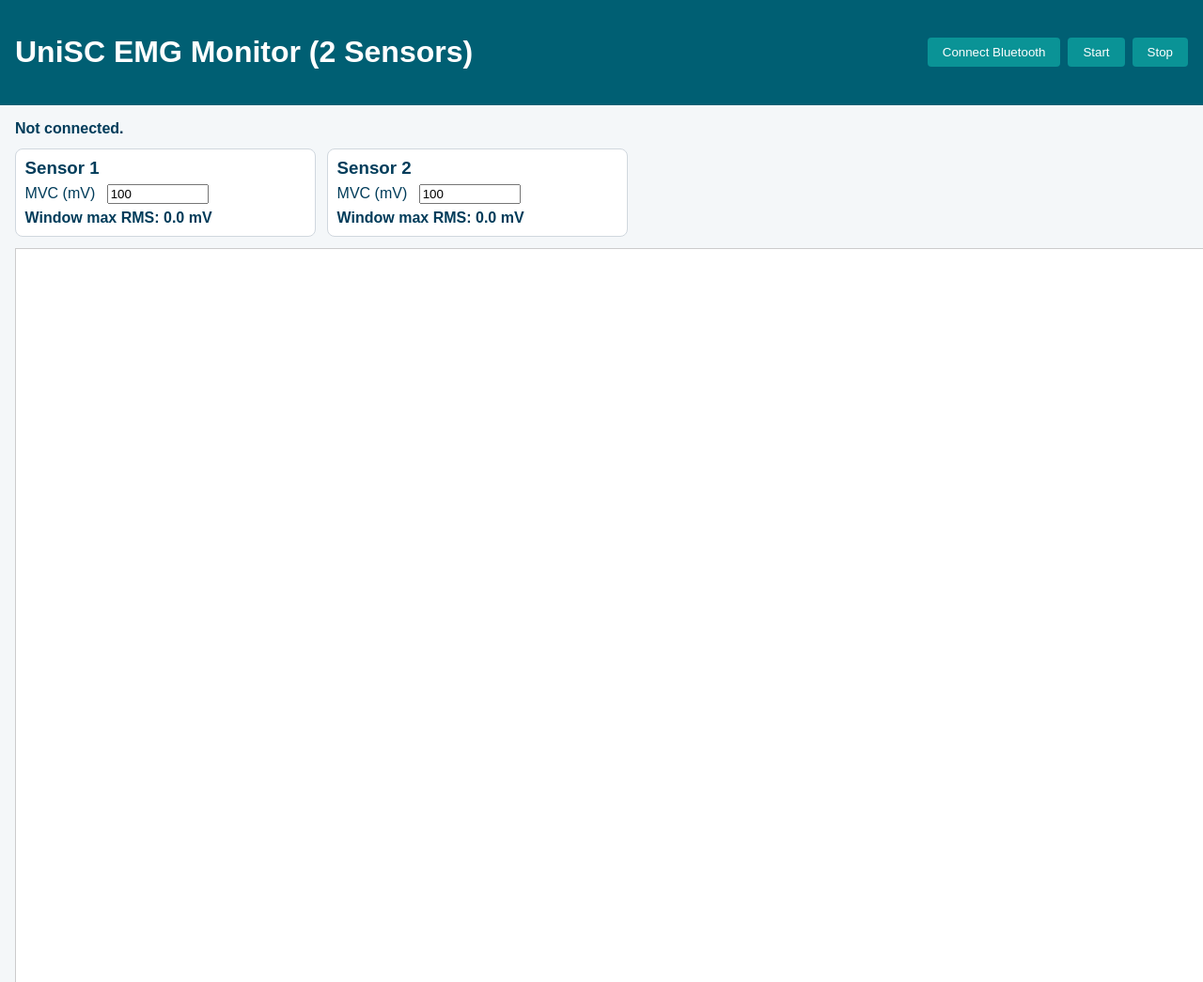
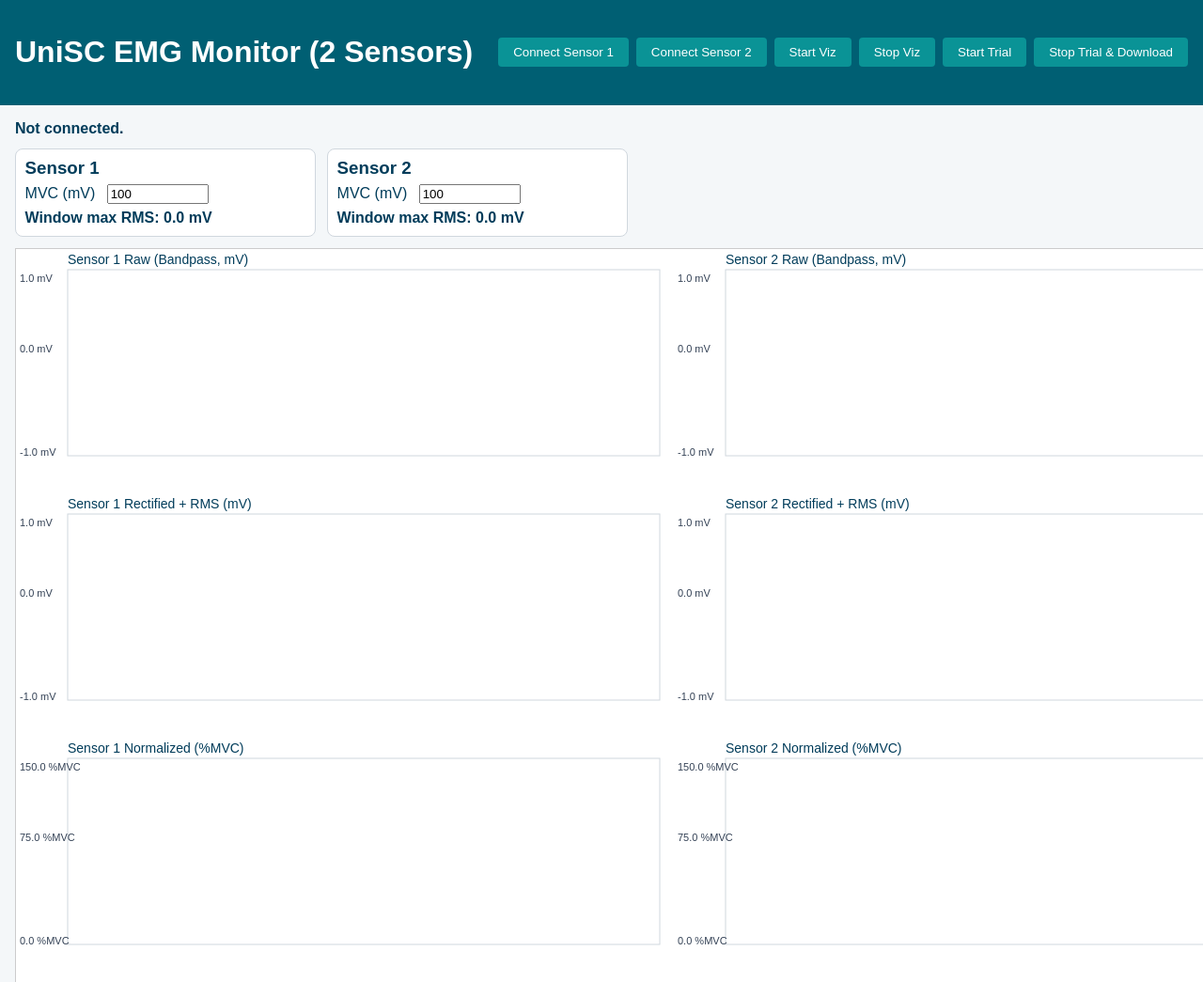
Before and after one commit to robertbuhmann/emg-recording-software, a plain HTML site: page index.html in a window 1280 px wide. Shown: the top 1045 px of the page at 94% size. Drawn offline with Linux system fonts and the light colour scheme.

Commit message:
Update index.html

```diff
--- a/index.html
+++ b/index.html
@@ -9,9 +9,12 @@
   <header>
     <h1>UniSC EMG Monitor (2 Sensors)</h1>
     <div class="top-actions">
-      <button id="connectBtn">Connect Bluetooth</button>
-      <button id="startVizBtn">Start</button>
-      <button id="stopVizBtn">Stop</button>
+      <button id="connectSensor1Btn">Connect Sensor 1</button>
+      <button id="connectSensor2Btn">Connect Sensor 2</button>
+      <button id="startVizBtn">Start Viz</button>
+      <button id="stopVizBtn">Stop Viz</button>
+      <button id="startTrialBtn">Start Trial</button>
+      <button id="stopTrialBtn" disabled>Stop Trial & Download</button>
     </div>
   </header>
 
```
